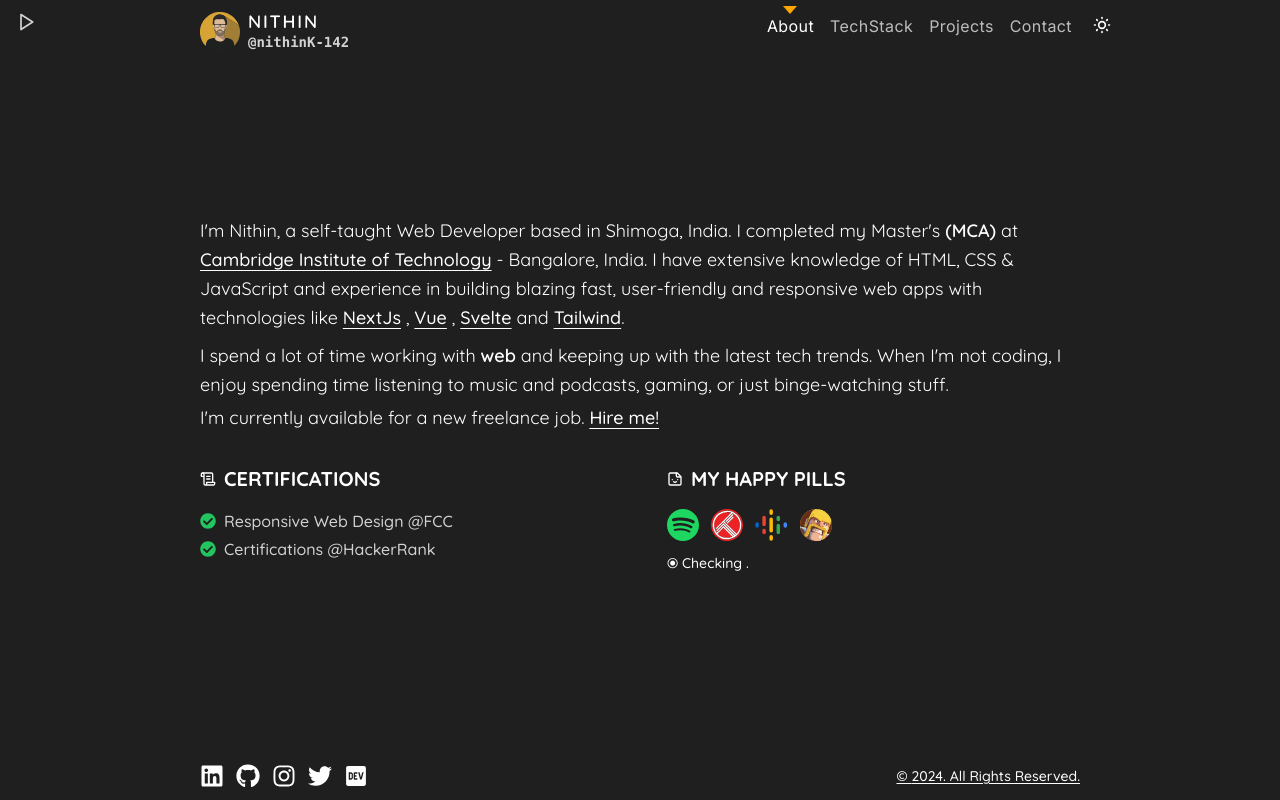
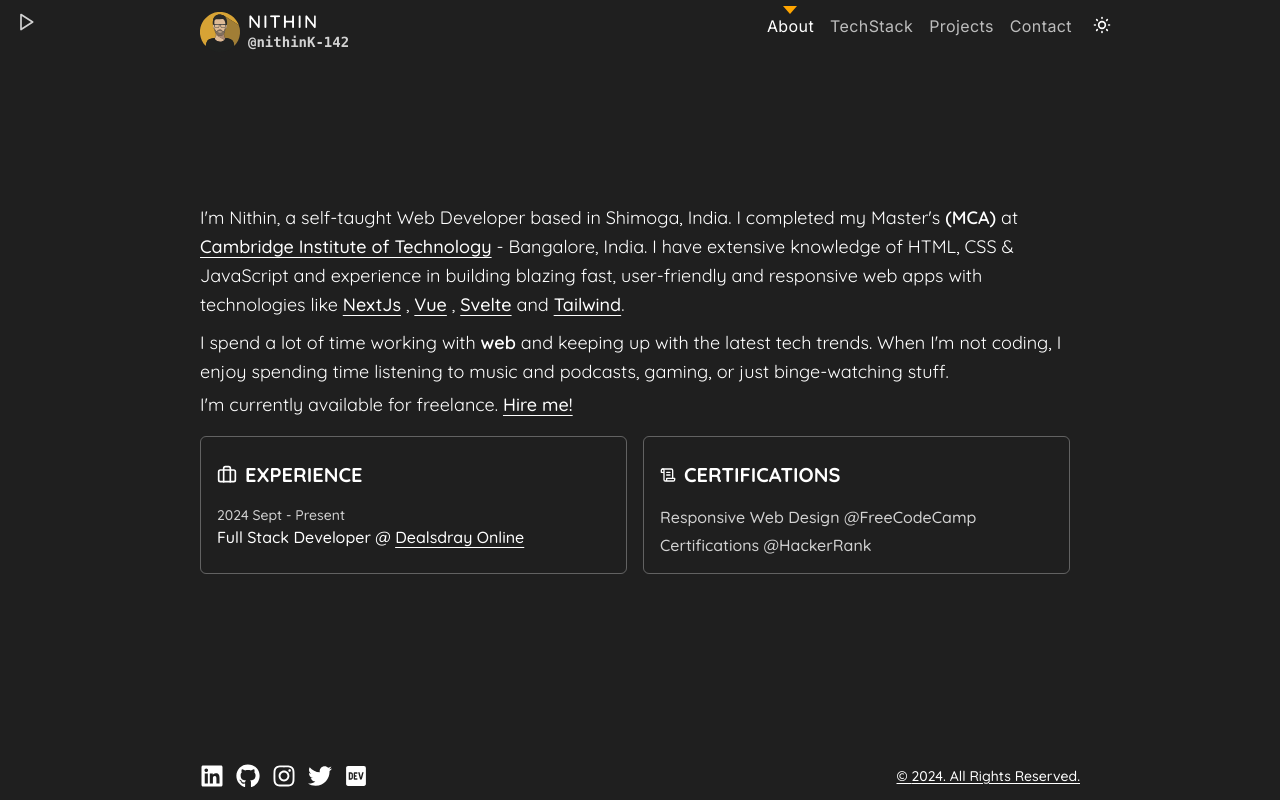
Before and after one commit to nithinK-142/nithin.me, a Next.js app: page /about in a window 1280 px wide. Built offline with nearby package versions, Linux system fonts and the light colour scheme.

Commit message:
update: about page.

```diff
--- a/app/(routes)/about/Certifications.tsx
+++ b/app/(routes)/about/Certifications.tsx
@@ -1,22 +1,22 @@
-import { achivements } from "@/data/achievement";
+import { certifications } from "@/data/certifications";
 import { icons } from "@/app/assets/icons";
 
 const Certifications = () => {
   return (
     <>
-      <div className="flex items-center space-x-2 my-4">
+      <div className="flex items-center space-x-2 mt-2 mb-4">
         {icons.certify}
         <p className="about-extra">Certifications</p>
       </div>
       <ul className="space-y-1">
-        {achivements.map(({ title, link }, index) => (
+        {certifications.map(({ title, link }, index) => (
           <li className="gap-2 flex-align" key={index}>
-            <span className="h-4 fill-green-500">{icons.tick}</span>
+            {/* <span className="h-4 fill-green-500">{icons.tick}</span> */}
             <a
               href={link}
               target="_blank"
               rel="noreferrer"
-              className="opacity-80 hover:opacity-100"
+              className="opacity-80 hover:opacity-100 hover:underline underline-offset-4"
             >
               {title}
             </a>
--- /dev/null
+++ b/app/(routes)/about/Experience.tsx
@@ -0,0 +1,28 @@
+import { icons } from "@/app/assets/icons";
+
+const Experience = () => {
+  return (
+    <>
+      <div className="flex items-center space-x-2 mt-2 mb-4">
+        {icons.experience}
+        <p className="about-extra">Experience</p>
+      </div>
+      <ul className="select-none">
+        <li>
+          <p className="text-sm opacity-80">2024 Sept - Present</p>
+          <p>
+            Full Stack Developer @{" "}
+            <a
+              href="https://www.dealsdray.com/"
+              className="font-semibold about-link"
+            >
+              Dealsdray Online
+            </a>
+          </p>
+        </li>
+      </ul>
+    </>
+  );
+};
+
+export default Experience;
--- a/app/(routes)/about/Extra.tsx
+++ b/app/(routes)/about/Extra.tsx
@@ -2,26 +2,28 @@ import HappyPill from "./HappyPill";
 import Certifications from "./Certifications";
 import { AnimationProvider } from "@/context/AnimationProvider";
 import { slideInFromBottom } from "@/utils/motion";
+import Experience from "./Experience";
 
 const Extra = () => {
   return (
     <AnimationProvider
       initial="hidden"
       animate="visible"
-      className="gap-8 flex"
+      className="grid grid-cols-1 md:grid-cols-2 gap-4"
     >
       <AnimationProvider
         variants={slideInFromBottom()}
-        className="w-full md:w-1/2"
+        className="w-full border border-opacity-70 border-gray-400 dark:border-white/30 px-4 py-4 rounded-md"
       >
-        <Certifications />
+        {/* <HappyPill /> */}
+        <Experience />
       </AnimationProvider>
 
       <AnimationProvider
         variants={slideInFromBottom()}
-        className="hidden md:block min-w-[12rem]"
+        className="w-full border border-opacity-70 border-gray-400 dark:border-white/30 px-4 py-4 rounded-md"
       >
-        <HappyPill />
+        <Certifications />
       </AnimationProvider>
     </AnimationProvider>
   );
--- a/app/(routes)/about/page.tsx
+++ b/app/(routes)/about/page.tsx
@@ -89,7 +89,7 @@ const AboutPage = () => {
             binge-watching stuff.
           </p>
           <p className="pt-1 font-normal">
-            I&apos;m currently available for a new freelance job.{" "}
+            I&apos;m currently available for freelance.{" "}
             <a
               href="https://www.fiverr.com/nithin_webdev?up_rollout=true"
               className="about-link"
--- a/app/assets/icons.tsx
+++ b/app/assets/icons.tsx
@@ -53,4 +53,5 @@ export const icons = {
   github:(<svg viewBox="0 0 15 15" xmlns="http://www.w3.org/2000/svg" className="h-full w-auto"><path d="M9.358 2.145a8.2 8.2 0 0 0-3.716 0c-.706-.433-1.245-.632-1.637-.716a2.2 2.2 0 0 0-.51-.053 1.3 1.3 0 0 0-.232.028l-.01.002-.004.002h-.003l.137.481-.137-.48a.5.5 0 0 0-.32.276 3.12 3.12 0 0 0-.159 2.101A3.35 3.35 0 0 0 2 5.93c0 1.553.458 2.597 1.239 3.268.547.47 1.211.72 1.877.863a2.3 2.3 0 0 0-.116.958v.598c-.407.085-.689.058-.89-.008-.251-.083-.444-.25-.629-.49a5 5 0 0 1-.27-.402l-.057-.093a9 9 0 0 0-.224-.354c-.19-.281-.472-.633-.928-.753l-.484-.127-.254.968.484.127c.08.02.184.095.355.346a7 7 0 0 1 .19.302l.068.11c.094.152.202.32.327.484.253.33.598.663 1.11.832.35.116.748.144 1.202.074V14.5a.5.5 0 0 0 .5.5h4a.5.5 0 0 0 .5-.5v-3.562c0-.316-.014-.605-.103-.874.663-.14 1.322-.39 1.866-.86.78-.676 1.237-1.73 1.237-3.292v-.001a3.35 3.35 0 0 0-.768-2.125 3.12 3.12 0 0 0-.159-2.1.5.5 0 0 0-.319-.277l-.137.48c.137-.48.136-.48.135-.48l-.002-.001-.004-.002-.009-.002-.075-.015a1 1 0 0 0-.158-.013 2.2 2.2 0 0 0-.51.053c-.391.084-.93.283-1.636.716"/></svg>),
   play:(<svg xmlns="http://www.w3.org/2000/svg" width="20" height="20" viewBox="0 0 24 24" fill="none" stroke="currentColor" strokeWidth="2" strokeLinecap="round" strokeLinejoin="round"><polygon points="6 3 20 12 6 21 6 3"/></svg>),
   pause:(<svg xmlns="http://www.w3.org/2000/svg" width="20" height="20" viewBox="0 0 24 24" fill="none" stroke="currentColor" strokeWidth="2" strokeLinecap="round" strokeLinejoin="round"><rect x="14" y="4" width="4" height="16" rx="1"/><rect x="6" y="4" width="4" height="16" rx="1"/></svg>),
+  experience:(<svg xmlns="http://www.w3.org/2000/svg" width="20" height="20" viewBox="0 0 24 24" fill="none" stroke="currentColor" strokeWidth="2" strokeLinecap="round" strokeLinejoin="round"><path d="M16 20V4a2 2 0 0 0-2-2h-4a2 2 0 0 0-2 2v16"/><rect width="20" height="14" x="2" y="6" rx="2"/></svg>)
 };
--- a/data/achievement.ts
+++ b/data/certifications.ts
@@ -1,11 +1,11 @@
-type AchivementsType = {
+type CertificationsType = {
   title: string;
   link: string;
 };
 
-export const achivements: AchivementsType[] = [
+export const certifications: CertificationsType[] = [
   {
-    title: "Responsive Web Design @FCC",
+    title: "Responsive Web Design @FreeCodeCamp",
     link: "https://www.freecodecamp.org/certification/fcc12be2f4c-b687-4cd2-852f-bb33961a1103/responsive-web-design",
   },
   {
```
Also changed, not shown: 1 other file (tests, documents, lock files or other folders).
